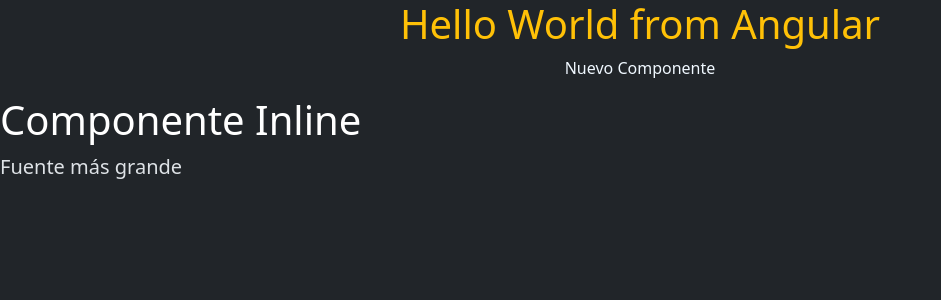
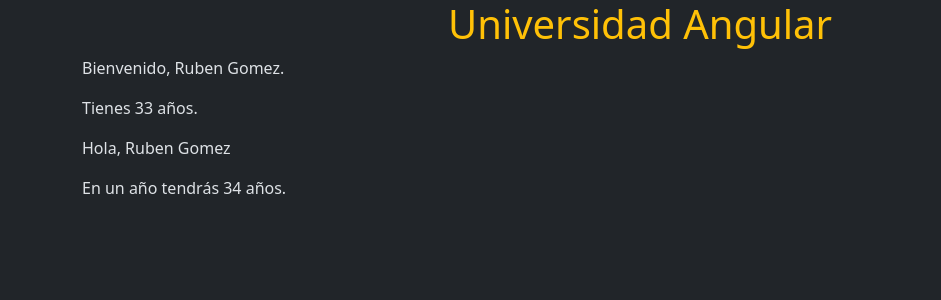
Before and after one commit to rgmcove/Angular-course, an Angular app in the folder app-angular/: page / in a window 1280 px wide. Shown: the top 300 px of the page, without its empty margins (0-941 px from the left). Built offline with nearby package versions, Linux system fonts and the light colour scheme.

Commit message:
feat: componente interpolacion

```diff
--- a/app-angular/src/app/app.component.html
+++ b/app-angular/src/app/app.component.html
@@ -1,6 +1,5 @@
-<div class="container">
+<!--div class="container">
   <h1 class="text-center text-warning">{{ title }}</h1>
-</div>
+</div-->
 
-<app-nuevo-componente/>
-<app-componente-inline />
+<app-interpolacion/>
--- a/app-angular/src/app/app.component.ts
+++ b/app-angular/src/app/app.component.ts
@@ -2,11 +2,12 @@
 import { RouterOutlet } from '@angular/router';
 import { NuevoComponenteComponent } from "./nuevo-componente/nuevo-componente.component";
 import { ComponenteInlineComponent } from "./componente-inline/componente-inline.component";
+import { InterpolacionComponent } from "./interpolacion/interpolacion.component";
 
 @Component({
   selector: 'app-root',
   standalone: true,
-  imports: [RouterOutlet, NuevoComponenteComponent, ComponenteInlineComponent],
+  imports: [RouterOutlet, NuevoComponenteComponent, ComponenteInlineComponent, InterpolacionComponent],
   templateUrl: './app.component.html',
   styleUrl: './app.component.css'
 })
--- /dev/null
+++ b/app-angular/src/app/interpolacion/interpolacion.component.html
@@ -0,0 +1,9 @@
+<section>
+  <div class="container">
+    <h1 class="text-center text-warning">{{ titulo }}</h1>
+    <p>Bienvenido, {{ usuario.nombre }}.</p>
+    <p>Tienes {{ usuario.edad }} años.</p>
+    <p>{{ saludar() }}</p>
+    <p>En un año tendrás {{ usuario.edad + 1 }} años.</p>
+  </div>
+</section>
--- /dev/null
+++ b/app-angular/src/app/interpolacion/interpolacion.component.ts
@@ -0,0 +1,21 @@
+import { Component } from '@angular/core';
+
+@Component({
+  selector: 'app-interpolacion',
+  standalone: true,
+  imports: [],
+  templateUrl: './interpolacion.component.html',
+  styleUrl: './interpolacion.component.css'
+})
+export class InterpolacionComponent {
+  titulo = 'Universidad Angular';
+  usuario = {
+    nombre: 'Ruben Gomez',
+    edad: 33
+  };
+
+  saludar() {
+    return `Hola, ${this.usuario.nombre}`;
+  }
+
+}
```
Also changed, not shown: app-angular/src/app/interpolacion/interpolacion.component.css (added).
